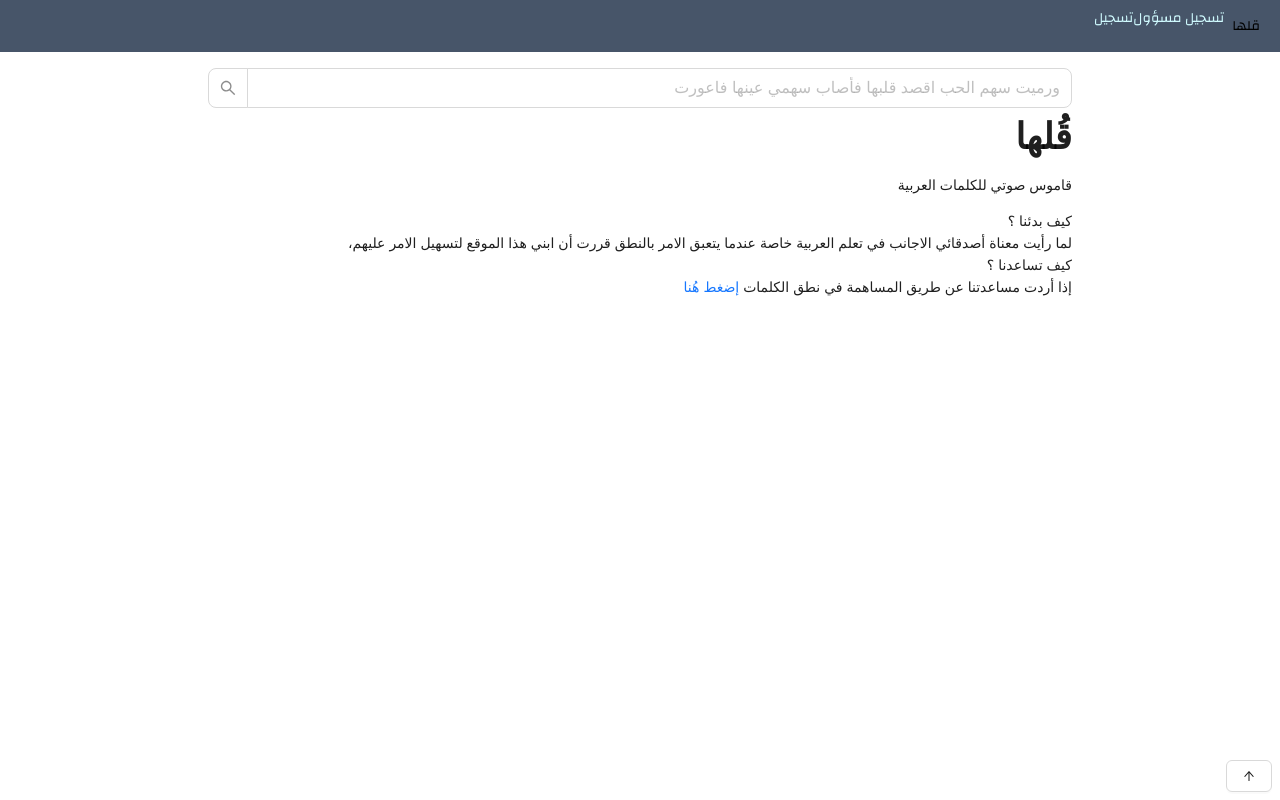
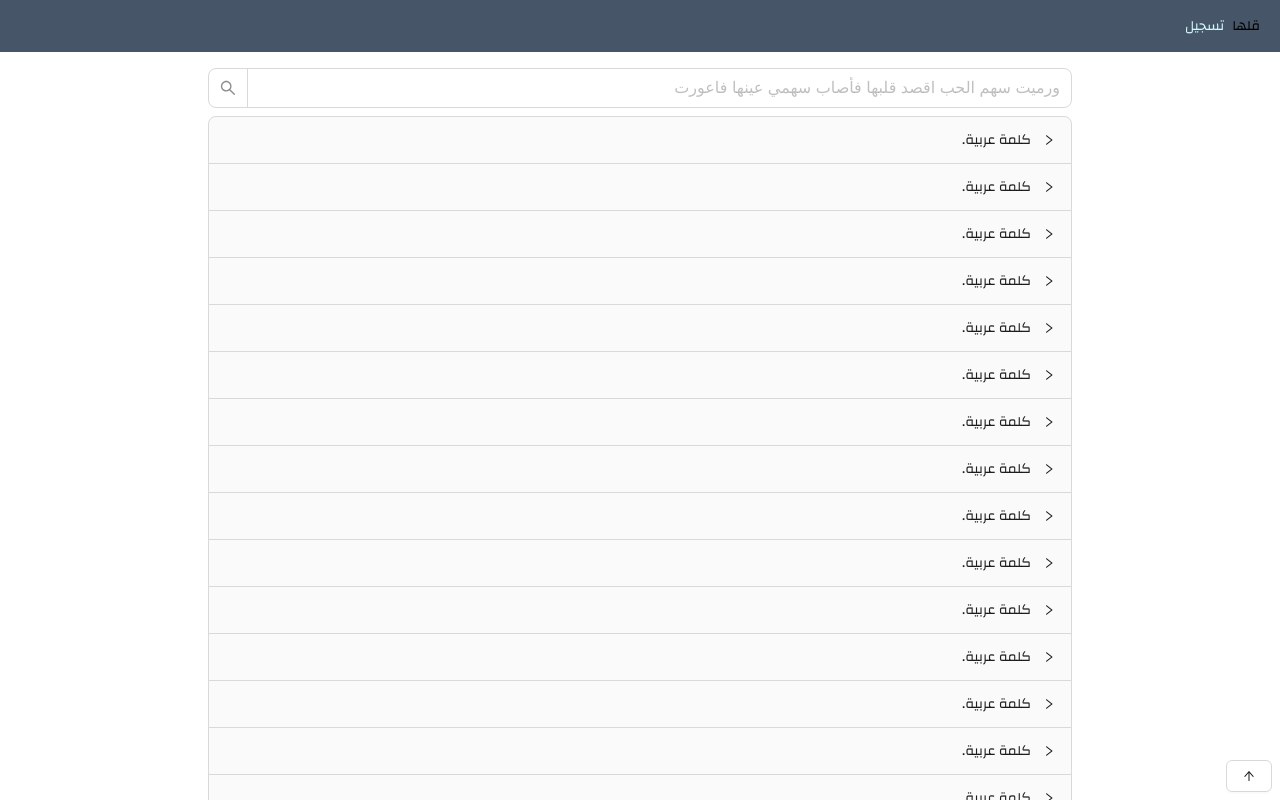
Before and after one commit to a4amado/qolha.3adl.dev, a Next.js app: page / in a window 1280 px wide. Shown: the top 800 px of the page. Built offline with nearby package versions, Linux system fonts and the light colour scheme; no server answers; a web font is replaced by a local one.

Commit message:
add `audiosElement`

```diff
--- /dev/null
+++ b/src/components/audioElement/AudioElement.tsx
@@ -0,0 +1,11 @@
+import { Popover, Col, Collapse } from "antd";
+import { memo } from "react";
+import { useToggle } from "react-use";
+
+const { Panel } = Collapse
+function AudioElement({ url, key}: { url: string, key: string }) {
+
+    return  <p>{url}</p>
+}
+
+export default memo(AudioElement)
--- /dev/null
+++ b/src/components/audioElement/index.ts
@@ -0,0 +1,2 @@
+import AudioElement from "./AudioElement";
+export default AudioElement;
--- a/src/components/header/header.tsx
+++ b/src/components/header/header.tsx
@@ -12,23 +12,18 @@ export default function Header({ isSearch }: { isSearch: boolean }) {
     <Row className="w-full flex flex-col">
       <Row className="w-full  bg-slate-600 px-5">
         <Row className="w-full max-w-7xl flex flex-col mx-auto my-2 h-9">
-          <Row className="flex flex-row align-middle h-full gap-2">
-            <Col className="flex flex-col justify-center">
+          <Row className="flex flex-row items-center h-full gap-2">
+            <Col className="flex flex-col ">
               <h1>قلها</h1>
             </Col>
-            <Col className="flex flex-row justify-center">
-              <NextLink className="text-cyan-100" href="/admin/login">
-                تسجيل مسؤول
-              </NextLink>
 
-              <NextLink className="text-cyan-100" href="/auth">
-                تسجيل
-              </NextLink>
+            <NextLink className="text-cyan-100 flex flex-row" href="/auth">
+              تسجيل
+            </NextLink>
 
-              {!d[1] && d[0] && (
-                <Button onClick={() => signOut(auth)}>خروج</Button>
-              )}
-            </Col>
+            {!d[1] && d[0] && (
+              <Button onClick={() => signOut(auth)}>خروج</Button>
+            )}
           </Row>
         </Row>
       </Row>
--- a/src/pages/auth/index.tsx
+++ b/src/pages/auth/index.tsx
@@ -11,7 +11,7 @@ const LoginPage = () => {
     <>
       <Header isSearch={false} />
       <PageContainer>
-        <Typography.Title>Login</Typography.Title>
+        <Typography.Title>الدخول</Typography.Title>
         <Button
           onClick={() =>
             signInWithPopup(auth, gAuth).then(() => {
--- a/src/pages/contribute/index.tsx
+++ b/src/pages/contribute/index.tsx
@@ -42,12 +42,7 @@ export default function Page() {
   async function getWord() {
     try {
       const { docs } = await getDocs(
-        query(
-          collection(db, "/" + Cols.WORDS),
-          orderBy("clips"),
-          limit(1),
-          where("clips.isReady", "==", true)
-        )
+        query(collection(db, "/" + Cols.WORDS), orderBy("clips"), limit(1))
       );
 
       console.log(docs[0]?.data().clips[0].path);
@@ -84,13 +79,19 @@ export default function Page() {
 
   async function submit() {
     try {
+      if (recorder.status === "recording") {
+        return notification["warning"]({
+          type: "error",
+          message: "اوقف التسجيل اولا",
+        });
+      }
       if (recorder.mediaBlob?.size === 0) return false;
       if (!word?.id) return false;
 
-      OF(true);
       setError(false);
       if (!recorder.mediaBlob) return false;
-      if (recorder.status === "recording") recorder.stopRecording();
+
+      OF(true);
       setIsSubmitting(true);
 
       const clip = await uploadBytes(
--- a/src/pages/index.tsx
+++ b/src/pages/index.tsx
@@ -1,4 +1,4 @@
-import { Button, Row, Typography } from "antd";
+import { Col, Row, Menu, Collapse } from "antd";
 import React from "react";
 import Header from "../components/header";
 import PageContainer from "../components/PageContainer";
@@ -6,7 +6,9 @@ import TargetWord from "../components/TargetWord/TargetWord";
 import { GetServerSideProps } from "next/types";
 import * as yup from "yup";
 import { auth } from "../server/firebase";
-import { signOut, onAuthStateChanged } from "firebase/auth";
+import { onAuthStateChanged } from "firebase/auth";
+import AudioElement from "../components/audioElement";
+
 
 export const getServerSideProps: GetServerSideProps = async (ctx) => {
   if (!ctx.query.q && !ctx.query.word) return { props: { home: true } };
@@ -40,6 +42,7 @@ export const getServerSideProps: GetServerSideProps = async (ctx) => {
 };
 
 export default function Page(props: any) {
+
   const isHome = !!props.home;
   const isError = !!props.error;
   const isWord = !!props.word;
@@ -50,8 +53,8 @@ export default function Page(props: any) {
         <Header isSearch={true} />
         <PageContainer>
           {isError && <TargetWord word="حدثَ خطاََ ما." />}
-          <Row>
-            {isHome && (
+
+            {/* {isHome && (
               <>
                 <Typography.Title className="!text-4xl !sm:text-5xl !md:text-6xl !lg:text-7xl block w-full">
                   قُلها
@@ -80,10 +83,20 @@ export default function Page(props: any) {
                   </Typography.Text>
                 </Typography.Text>
               </>
-            )}
-            {isError && "Error"}
-            {isWord && "Word"}
-          </Row>
+            )} */}
+            {/* {isError && "Error"}
+            {isWord && "Word"} */}
+
+
+            <Collapse bordered accordion className="w-full">
+              {Array.from({ length: 21 }).map((e, i) => {
+                return <Collapse.Panel header="كلمة عربية." key={i.toString()}>
+                <AudioElement key={i.toString()} url="كلمة عربية."/>
+                </Collapse.Panel>
+
+              })}
+            </Collapse>
+
         </PageContainer>
       </Row>
     </>
```
